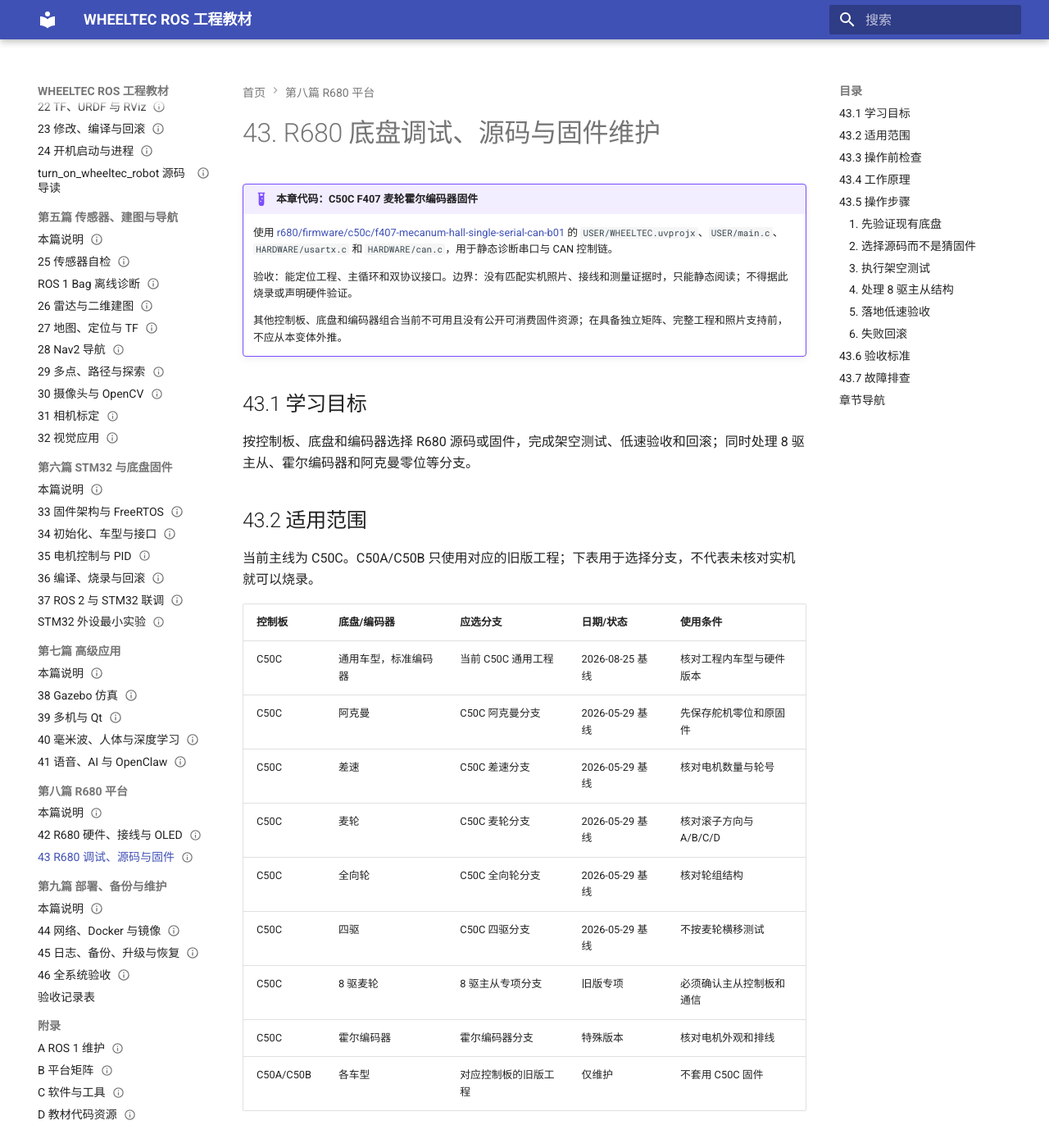
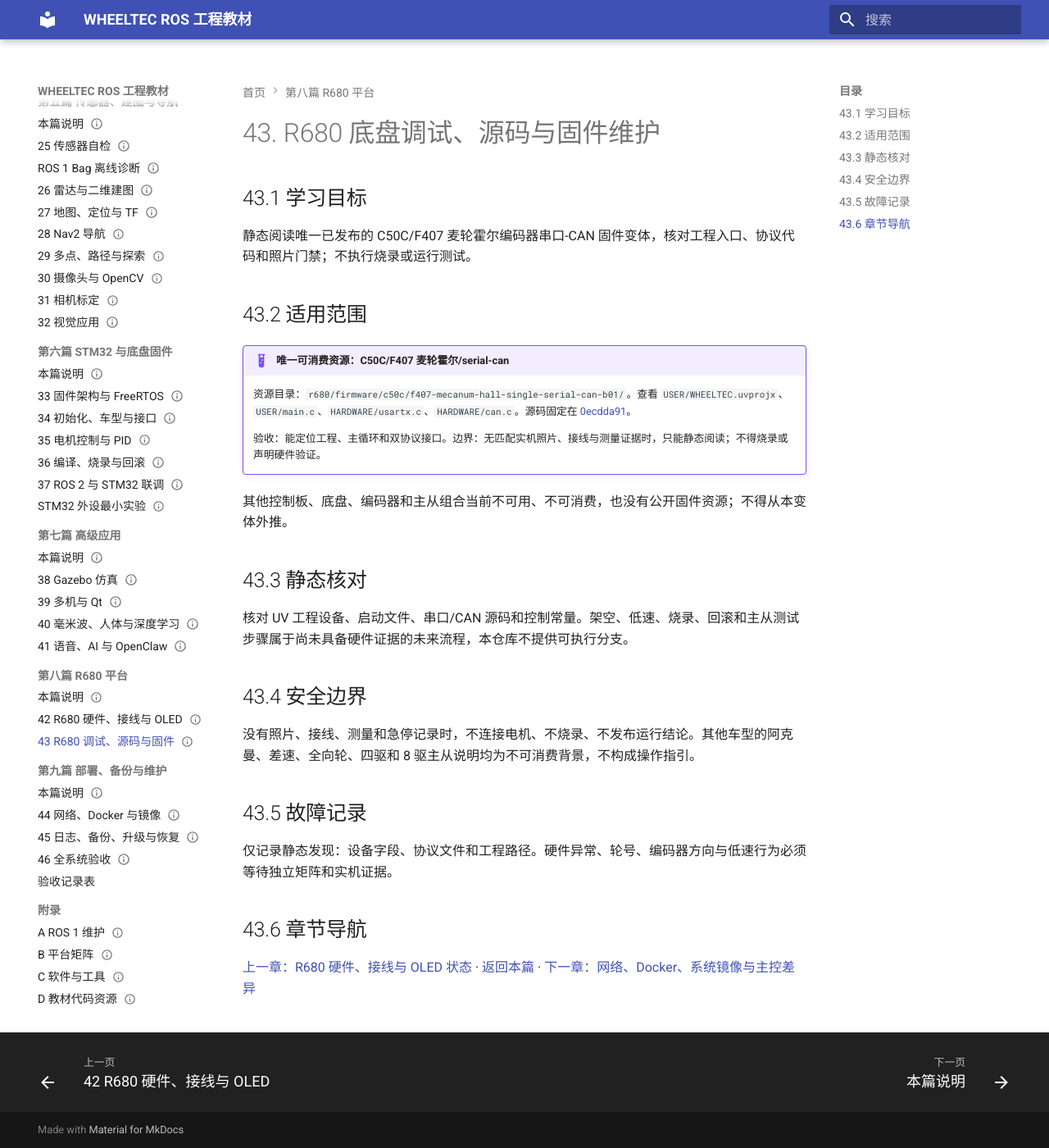
Before and after one commit to EnosElinsa/wheeltec-ros-textbook, an MkDocs documentation site: the page built from docs/08-r680-platform/43-r680-debug-source-firmware.md, in a window 1280 px wide and 1400 px high. Shown: the whole window at 82% size. Built offline with MkDocs 1.6.1 and Material for MkDocs 9.7.7, drawn with Linux system fonts in a browser that asks for light colours; some of the changed text lies outside the part shown.

Commit message:
docs: restrict R680 chapter to selected variant

```diff
--- a/docs/08-r680-platform/43-r680-debug-source-firmware.md
+++ b/docs/08-r680-platform/43-r680-debug-source-firmware.md
@@ -2,113 +2,33 @@
 status: complete
 ---
 
-# 43. R680 底盘调试、源码与固件维护 {#r680-code-resource}
-
-!!! example "本章代码：C50C F407 麦轮霍尔编码器固件"
-    使用 [r680/firmware/c50c/f407-mecanum-hall-single-serial-can-b01](https://github.com/EnosElinsa/wheeltec-ros-source-reference/tree/0ecdda9102755150f466d4de96e418ed4460575a/r680/firmware/c50c/f407-mecanum-hall-single-serial-can-b01) 的 `USER/WHEELTEC.uvprojx`、`USER/main.c`、`HARDWARE/usartx.c` 和 `HARDWARE/can.c`，用于静态诊断串口与 CAN 控制链。
-
-    验收：能定位工程、主循环和双协议接口。边界：没有匹配实机照片、接线和测量证据时，只能静态阅读；不得据此烧录或声明硬件验证。
-
-    其他控制板、底盘和编码器组合当前不可用且没有公开可消费固件资源；在具备独立矩阵、完整工程和照片支持前，不应从本变体外推。
+# 43. R680 底盘调试、源码与固件维护
 
 ## 43.1 学习目标
 
-按控制板、底盘和编码器选择 R680 源码或固件，完成架空测试、低速验收和回滚；同时处理 8 驱主从、霍尔编码器和阿克曼零位等分支。
+静态阅读唯一已发布的 C50C/F407 麦轮霍尔编码器串口-CAN 固件变体，核对工程入口、协议代码和照片门禁；不执行烧录或运行测试。
 
 ## 43.2 适用范围
 
-当前主线为 C50C。C50A/C50B 只使用对应的旧版工程；下表用于选择分支，不代表未核对实机就可以烧录。
+!!! example "唯一可消费资源：C50C/F407 麦轮霍尔/serial-can"
+    资源目录：`r680/firmware/c50c/f407-mecanum-hall-single-serial-can-b01/`。查看 `USER/WHEELTEC.uvprojx`、`USER/main.c`、`HARDWARE/usartx.c`、`HARDWARE/can.c`。源码固定在 [0ecdda91](https://github.com/EnosElinsa/wheeltec-ros-source-reference/tree/0ecdda9102755150f466d4de96e418ed4460575a/r680/firmware/c50c/f407-mecanum-hall-single-serial-can-b01)。
 
-| 控制板 | 底盘/编码器 | 应选分支 | 日期/状态 | 使用条件 |
-|---|---|---|---|---|
-| C50C | 通用车型，标准编码器 | 当前 C50C 通用工程 | 2026-08-25 基线 | 核对工程内车型与硬件版本 |
-| C50C | 阿克曼 | C50C 阿克曼分支 | 2026-05-29 基线 | 先保存舵机零位和原固件 |
-| C50C | 差速 | C50C 差速分支 | 2026-05-29 基线 | 核对电机数量与轮号 |
-| C50C | 麦轮 | C50C 麦轮分支 | 2026-05-29 基线 | 核对滚子方向与 A/B/C/D |
-| C50C | 全向轮 | C50C 全向轮分支 | 2026-05-29 基线 | 核对轮组结构 |
-| C50C | 四驱 | C50C 四驱分支 | 2026-05-29 基线 | 不按麦轮横移测试 |
-| C50C | 8 驱麦轮 | 8 驱主从专项分支 | 旧版专项 | 必须确认主从控制板和通信 |
-| C50C | 霍尔编码器 | 霍尔编码器分支 | 特殊版本 | 核对电机外观和排线 |
-| C50A/C50B | 各车型 | 对应控制板的旧版工程 | 仅维护 | 不套用 C50C 固件 |
+    验收：能定位工程、主循环和双协议接口。边界：无匹配实机照片、接线与测量证据时，只能静态阅读；不得烧录或声明硬件验证。
 
-## 43.3 操作前检查
+其他控制板、底盘、编码器和主从组合当前不可用、不可消费，也没有公开固件资源；不得从本变体外推。
 
-!!! danger "烧录前先备份并限制运动"
-    保存可运行固件、TYPE、纠偏值和阿克曼舵机零位。第一次启动必须关闭使能或架空轮子，并准备急停。
+## 43.3 静态核对
 
-1. 第 42 章硬件记录已完成。
-2. 原接线、OLED 和遥控基线有照片/视频。
-3. 下载工具、控制板供电和恢复固件已验证。
-4. 源码/固件的控制板、底盘、编码器三项完全匹配。
+核对 UV 工程设备、启动文件、串口/CAN 源码和控制常量。架空、低速、烧录、回滚和主从测试步骤属于尚未具备硬件证据的未来流程，本仓库不提供可执行分支。
 
-## 43.4 工作原理
+## 43.4 安全边界
 
-R680 的车型分支会改变运动学、轮号、舵机、编码器和自检。8 驱结构还可能使用主控制板向从控制板分发轮速；只烧录一侧或主从版本不一致，会造成部分轮组无响应。
+没有照片、接线、测量和急停记录时，不连接电机、不烧录、不发布运行结论。其他车型的阿克曼、差速、全向轮、四驱和 8 驱主从说明均为不可消费背景，不构成操作指引。
 
-测试固件用于把 ROS 与底盘硬件隔离，但它同样会驱动电机。测试固件通过不代表正式固件配置正确，正式固件失败也不等于电机一定损坏。
+## 43.5 故障记录
 
-## 43.5 操作步骤
+仅记录静态发现：设备字段、协议文件和工程路径。硬件异常、轮号、编码器方向与低速行为必须等待独立矩阵和实机证据。
 
-### 1. 先验证现有底盘
-
-按第 5、7、37 章保存遥控、OLED、目标/实际值和接线基线。问题只出现在 ROS 时，不应先烧 STM32。
-
-### 2. 选择源码而不是猜固件
-
-优先使用与实机控制板匹配的源码工程，阅读工程指南和车型选择。无源码时才使用已确认匹配的 `.hex`。对同名归档比较 SHA-256，避免重复副本造成“版本很多”的错觉。
-
-### 3. 执行架空测试
-
-烧录后保持电机失能，先看 OLED、TYPE、IMU 和通信。随后架空轮子：
-
-1. 分别给小的前进、后退、转向/横移命令。
-2. 记录每个轮子的目标和实际值。
-3. 失能、急停和断开通信，确认 PWM 归零。
-4. 霍尔版重点看排线和计数方向。
-5. 阿克曼重点看舵机回正、机械限位和滑轨反馈。
-
-### 4. 处理 8 驱主从结构
-
-确认主/从板标识和各自源码。先单独验证通信和轮号，再让八个电机架空运行。主板目标、从板接收和从属轮编码器应同时记录。不能用普通四轮固件替代主从逻辑。
-
-### 5. 落地低速验收
-
-通过架空测试后，在平整场地低速完成直行、停止和转向。持续偏移按第 17 章分类，先排除机械和编码器，再考虑纠偏。
-
-### 6. 失败回滚
-
-出现 TYPE 异常、轮号混乱、舵机顶死或通信丢失时立即断电：
-
-1. 烧回保存的出厂固件；
-2. 恢复 TYPE、纠偏和舵机零位；
-3. 恢复原接线；
-4. 重做第 42 章基线；
-5. 比较烧录前后的证据，定位是固件还是硬件变化。
-
-## 43.6 验收标准
-
-- 兼容表中的控制板、底盘、编码器与实机一致。
-- 架空测试中轮号、方向、编码器和停止逻辑正确。
-- 阿克曼舵机不顶限位，闭环反馈连续。
-- 8 驱主从的目标、通信和八轮反馈完整。
-- 落地低速测试可控，无异常发热和持续打滑。
-- 回滚后能恢复烧录前基线。
-
-## 43.7 故障排查
-
-| 现象 | 优先检查 |
-|---|---|
-| 烧录后 `TYPE X` | 工程车型、编码器版本、线束和电压 |
-| 只有部分轮子转 | 轮号、驱动器、主从通信和从板固件 |
-| 霍尔版速度异常 | 特殊源码、排线线序、计数倍率 |
-| 阿克曼无法回正 | 舵机零位、TYPE、连杆和反馈电位器 |
-| 测试固件正常、正式固件异常 | 正式工程配置、协议和任务逻辑 |
-| 回滚仍无法恢复 | EEPROM 参数、接线或机械状态也改变 |
-
-
-!!! note "教材代码资源"
-    本节使用的代码入口见[教材代码资源附录](../appendices/d-public-source-reference.md)。
-
-## 章节导航
+## 43.6 章节导航
 
 [上一章：R680 硬件、接线与 OLED 状态](42-r680-hardware-wiring-oled.md) · [返回本篇](index.md) · [下一章：网络、Docker、系统镜像与主控差异](../09-deployment-maintenance/44-network-docker-images.md)
```
